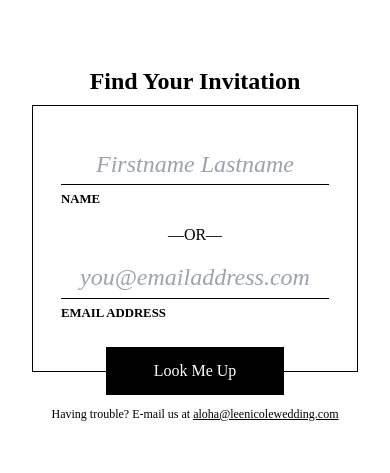
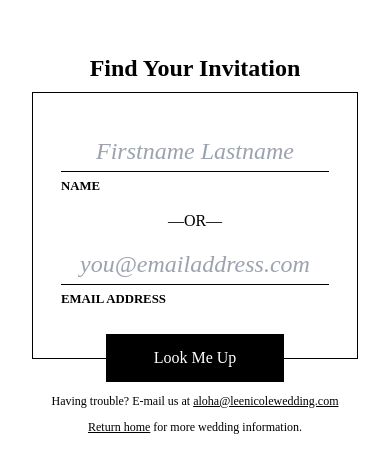
Before and after one commit to ledwards/wedding-website, a Next.js app: page /rsvp in a window 390 px wide. Shown: the part 183-656 px from the top of the page. Built offline with nearby package versions, Linux system fonts and the light colour scheme.

Commit message:
Fix height on mobile and add footer link to home

```diff
--- a/pages/rsvp/index.js
+++ b/pages/rsvp/index.js
@@ -25,7 +25,11 @@ export default function RsvpHome() {
         <Submit id="auth" label="Look Me Up" />
       </Form>
 
-      <p className={styles.footer}>Having trouble? E-mail us at <a href="mailto:aloha@leenicolewedding.com">aloha@leenicolewedding.com</a></p>
+      <p className={styles.footer}>
+        Having trouble? E-mail us at <a href="mailto:aloha@leenicolewedding.com">aloha@leenicolewedding.com</a>
+        <br /><br />
+        <a href="/#content">Return home</a> for more wedding information.
+      </p>
     </>
   );
 };
--- a/styles/Layout.module.css
+++ b/styles/Layout.module.css
@@ -15,7 +15,7 @@
        screen and (max-height: 400px) {
 
     .header {
-        height: fit-content;
+        height: 90vh;
         overflow: auto;
         position: static !important;
     }
```
